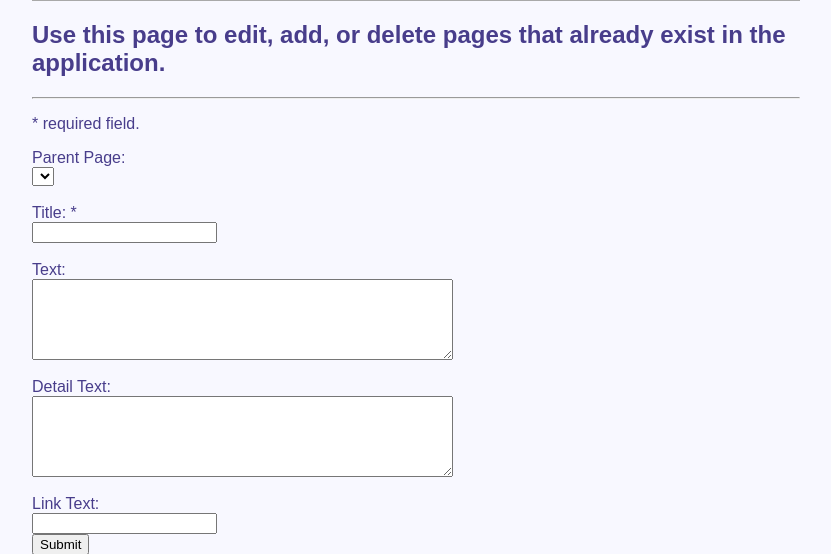
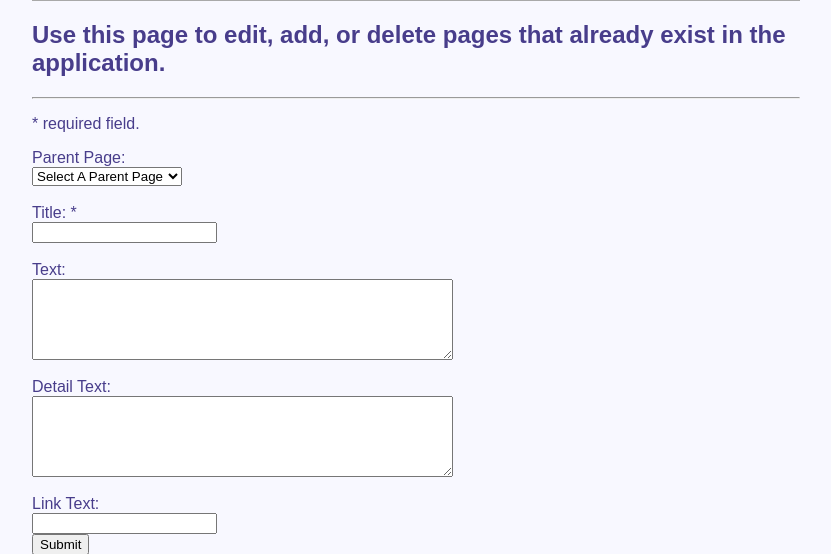
Before and after one commit to Kaan0200/palliative-serv, a PHP site: page /infopages/infopages.php?pageselector=1 in a window 1280 px wide. Shown: the part 167-721 px from the top of the page, without its empty margins (224-1055 px from the left). Run offline with PHP 8.4, Linux system fonts and the light colour scheme; the visitor is signed in with stand-in values (Sample User, id 1); data that the repository does not hold is empty; some libraries are stand-ins or nearby versions.

Commit message:
added null selection
Signed-off-by: A. Kaan Atesoglu <aka43@case.edu>

```diff
--- a/web/infopages/infopages.php
+++ b/web/infopages/infopages.php
@@ -11,14 +11,13 @@
 <body>
 <?php
 
-	//populate the parent page selector
-
-
+  //populate the parent page selector
   if (empty($_GET['pageselector'])) {
 	  $page_id = -1;
   }
   $page_id = $_GET['pageselector'];
   $parent_id = 0;
+
   // empty variable holders
   $title    = $text    = $detailtext = $linktext   = "";
   $titleErr = $textErr = $textDetErr = $linkTextErr = "";
@@ -73,6 +72,7 @@ function clean_input($data) {
 		<div class="LabelColumn">Parent Page:</div>
 		<div class="InputColumn">
 			<select name="ParentSelect" style="max-width:400px">
+				<option value="-1">Select A Parent Page</option>
 				<?php
 					$con = get_connection();
 					// this is the important query
```
